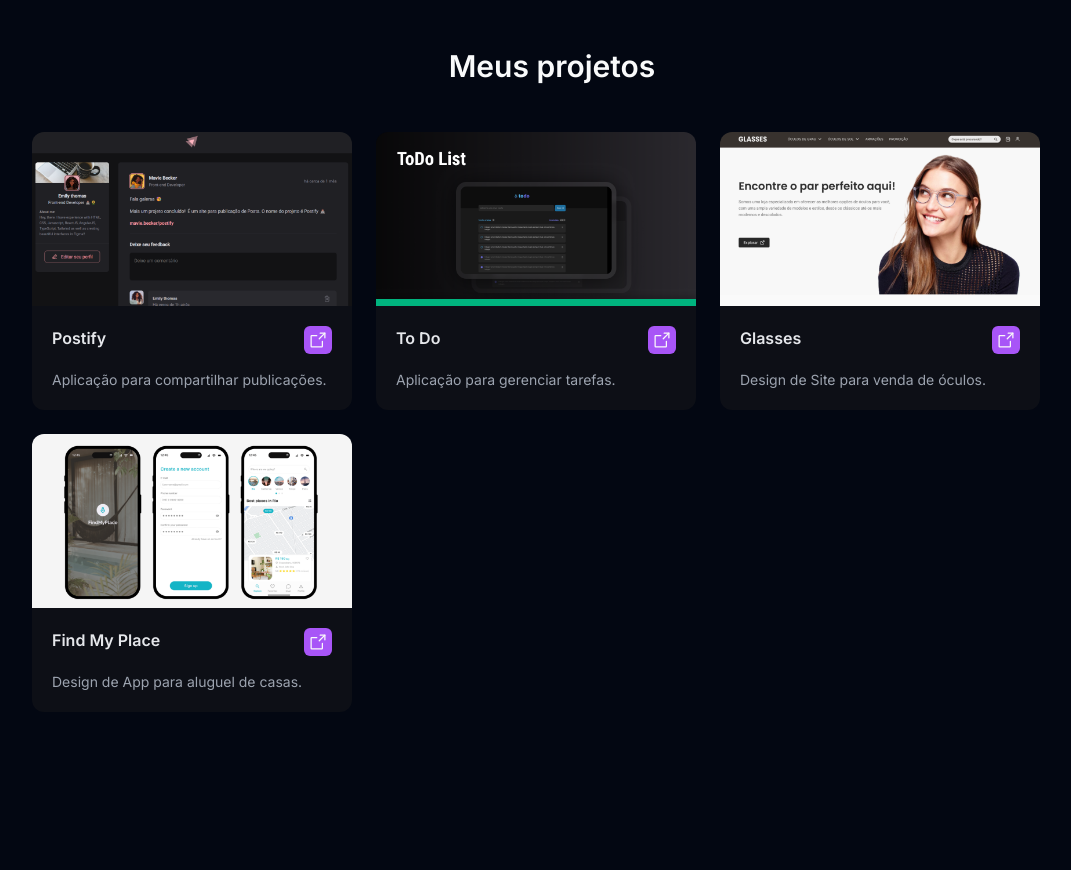
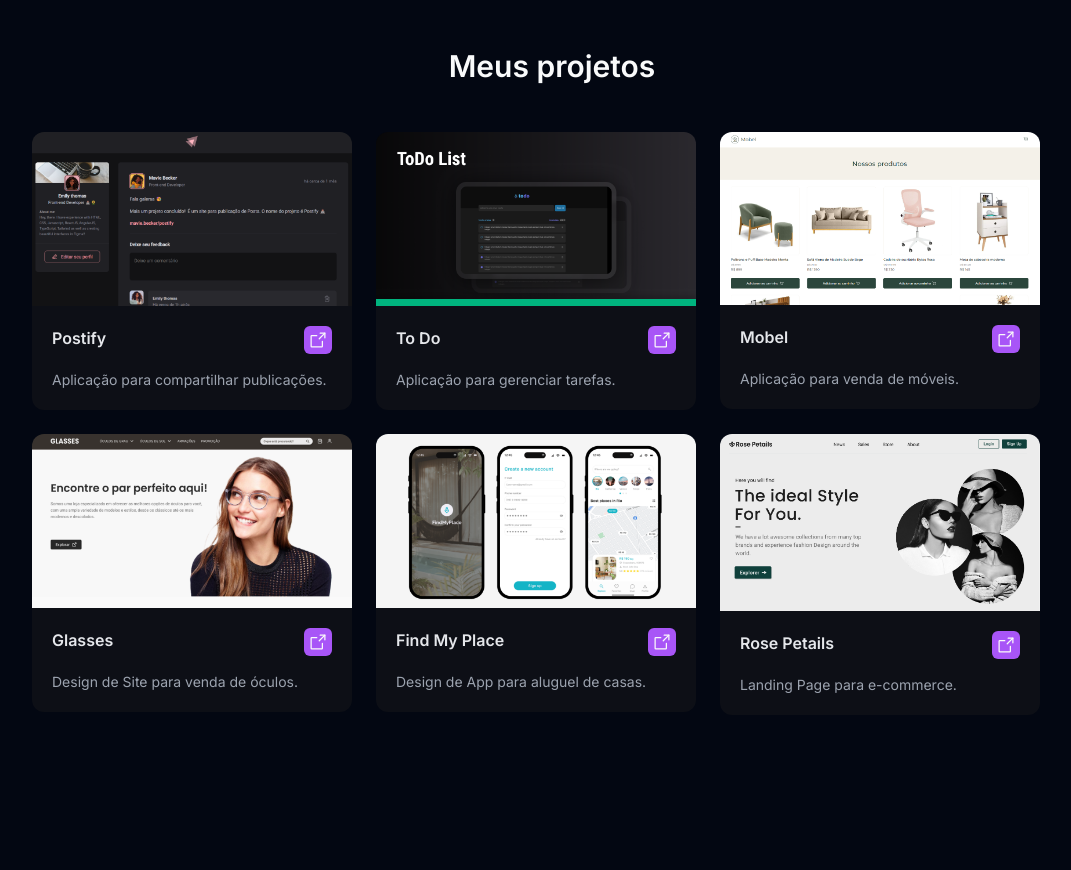
Before and after one commit to naelens/portfolio, a React (Vite) app: page / in a window 1280 px wide. Shown: the part 1240-2110 px from the top of the page, without its empty margins (88-1159 px from the left). Built offline with nearby package versions, Linux system fonts and the light colour scheme.

Commit message:
[FEAT]- Adding new projects

```diff
--- a/src/components/Projects.jsx
+++ b/src/components/Projects.jsx
@@ -33,6 +33,19 @@ export function Projects() {
                 </div>
 
                 <div className="w-auto sm:w-80 2xl:w-96 rounded-xl transform hover:scale-105 transition duration-300">
+                    <img className="rounded-tl-xl rounded-tr-xl" src="mobel-cover.png" alt="Imagem do projeto Mobel" />
+
+                    <div className="p-5 bg-gray600 rounded-bl-xl rounded-br-xl">
+                        <div className="flex justify-between">
+                            <h2 className="text-base font-semibold text-gray-200">Mobel</h2>
+                            <a className="p-1 bg-purple-500 hover:bg-purple-400 rounded-md text-white100" href="https://naelens.github.io/mobel/" target="_blank"><ArrowSquareOut size={20} /></a>
+                        </div>
+
+                        <p className="mt-4 text-sm text-gray-400">Aplicação para venda de móveis.</p>
+                    </div>
+                </div>
+
+                <div className="w-auto sm:w-80 2xl:w-96 rounded-xl transform hover:scale-105 transition duration-300">
                     <img className="rounded-tl-xl rounded-tr-xl" src="glasses-projeto.png" alt="Imagem do projeto Glasses" />
 
                     <div className="p-5 bg-gray600 rounded-bl-xl rounded-br-xl">
@@ -57,6 +70,19 @@ export function Projects() {
                         <p className="mt-4 text-sm text-gray-400">Design de App para aluguel de casas.</p>
                     </div>
                 </div>
+
+                <div className="w-auto sm:w-80 2xl:w-96 rounded-xl transform hover:scale-105 transition duration-300">
+                    <img className="rounded-tl-xl rounded-tr-xl" src="rose-petails.png" alt="Imagem do projeto Rose Petails" />
+
+                    <div className="p-5 bg-gray600 rounded-bl-xl rounded-br-xl">
+                        <div className="flex justify-between">
+                            <h2 className="text-base font-semibold text-gray-200">Rose Petails</h2>
+                            <a className="p-1 bg-purple-500 hover:bg-purple-400 rounded-md text-white100" href="https://www.behance.net/gallery/209757561/Rose-Petails" target="_blank"><ArrowSquareOut size={20} /></a>
+                        </div>
+
+                        <p className="mt-4 text-sm text-gray-400">Landing Page para e-commerce.</p>
+                    </div>
+                </div>
             </section>
         </div>
     )
```
Also changed, not shown: public/mobel-cover.png (added), public/rose-petails.png (added).
